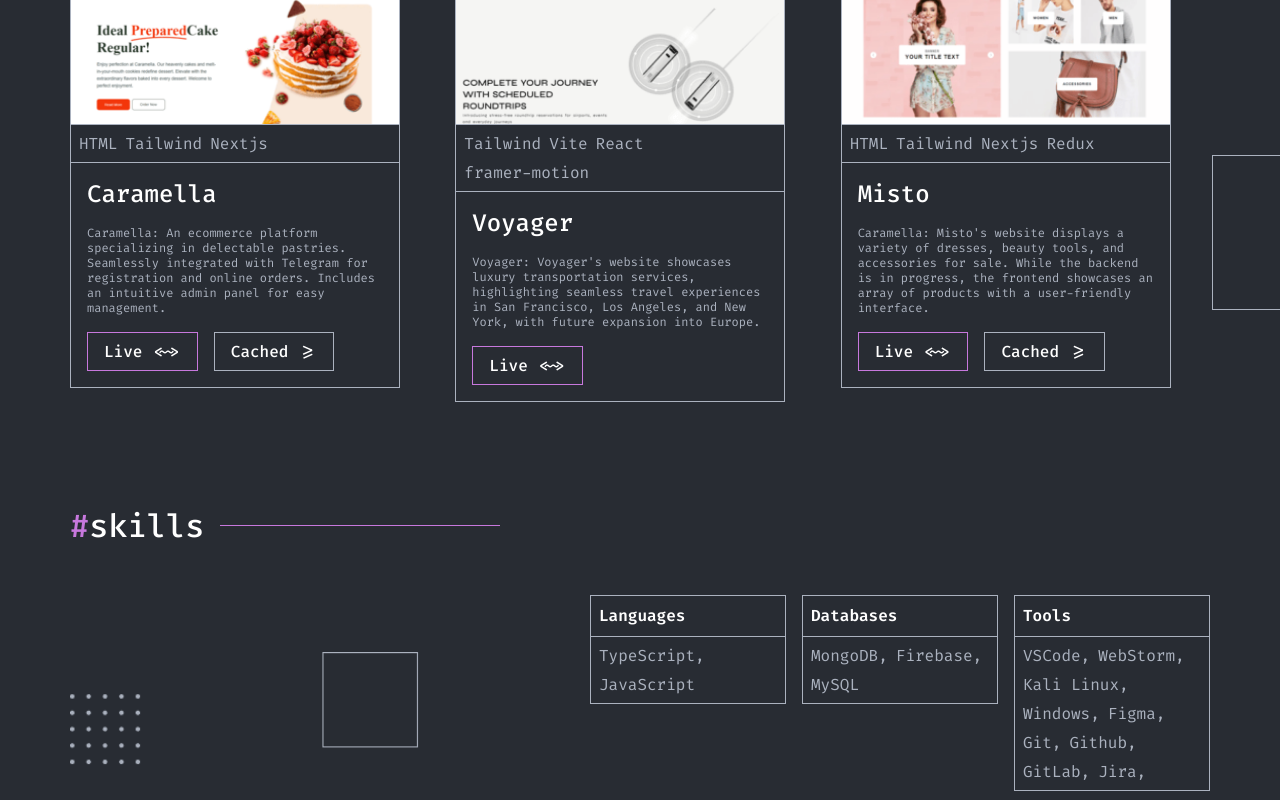
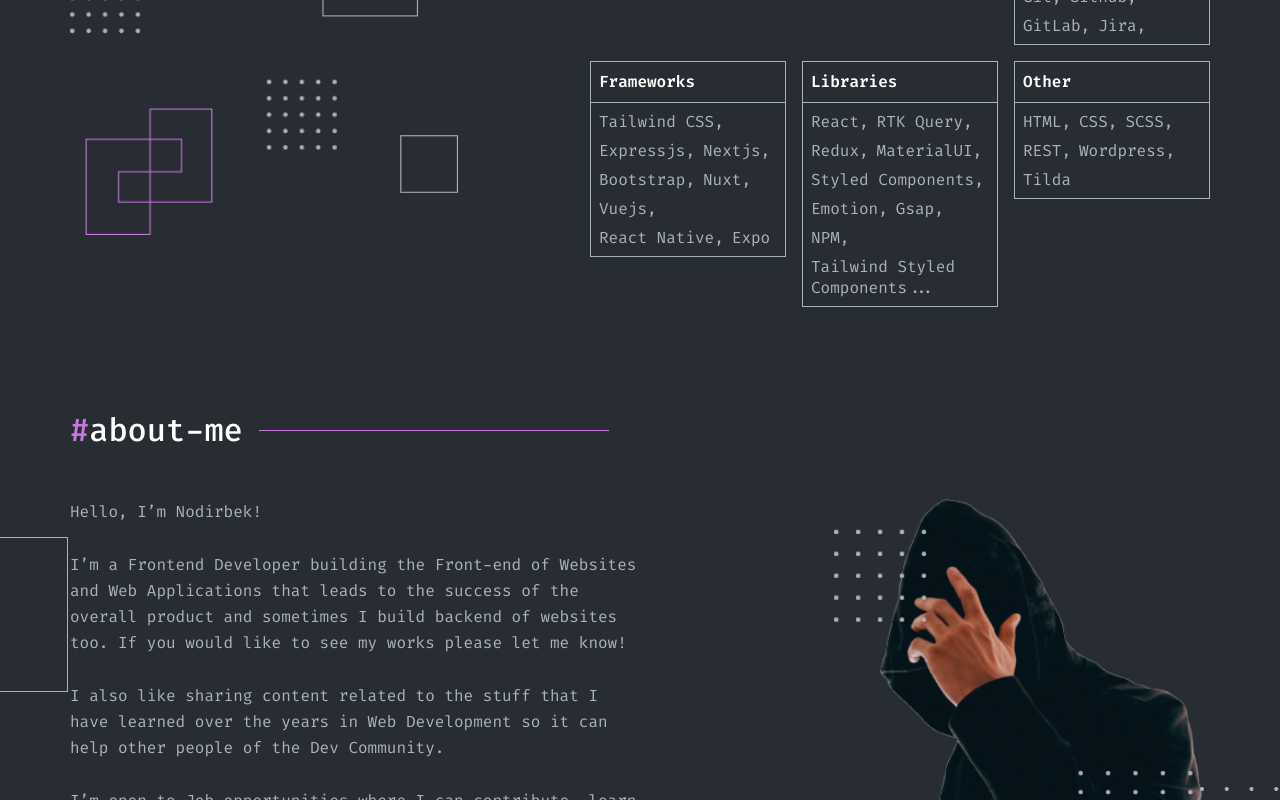
Before and after one commit to nbn2000/portfolio, a React (Vite) app: page / in a window 1280 px wide. Shown: the part 1180-1980 px from the top of the page. Built offline with nearby package versions, Linux system fonts and the light colour scheme.

Commit message:
removed projects

```diff
--- a/package.json
+++ b/package.json
@@ -33,7 +33,7 @@
     "postcss": "^8.4.35",
     "tailwindcss": "^3.4.1",
     "vite": "^5.1.0",
-    "vite-plugin-alias": "^0.1.1"
+    "vite-plugin-alias": "^0.0.6"
   },
   "tags": [
     "swiper"
--- a/src/App.jsx
+++ b/src/App.jsx
@@ -31,7 +31,7 @@ const Loadable = (Component) => {
 
 const RootLayout = Loadable(lazy(() => import("./Layouts/RootLayout")));
 const Home = Loadable(lazy(() => import("./pages/Home")));
-const Works = Loadable(lazy(() => import("./pages/Works")));
+// const Works = Loadable(lazy(() => import("./pages/Works")));
 const About = Loadable(lazy(() => import("./pages/About")));
 const Contacts = Loadable(lazy(() => import("./pages/Contacts")));
 const NotFound = Loadable(lazy(() => import("./pages/NotFound")));
@@ -41,7 +41,7 @@ function App() {
     createRoutesFromElements(
       <Route path="/" element={<RootLayout />}>
         <Route index path="/" element={<Home />} />
-        <Route path="/works" element={<Works />} />
+        {/* <Route path="/works" element={<Works />} /> */}
         <Route path="/about" element={<About />} />
         <Route path="/contacts" element={<Contacts />} />
         <Route path="*" element={<NotFound />} />
--- a/src/components/navbar/index.jsx
+++ b/src/components/navbar/index.jsx
@@ -119,7 +119,7 @@ const Navbar = () => {
 
 const array = [
   { link: "/", name: "home" },
-  { link: "/works", name: "works" },
+  // { link: "/works", name: "works" },
   { link: "/about", name: "about-me" },
   { link: "/contacts", name: "contacts" },
 ];
--- a/src/constants/index.js
+++ b/src/constants/index.js
@@ -117,7 +117,7 @@ export const skills = [
   },
   {
     header: "Databases",
-    body: ["MongoDB,", "Firebase,", "MySQL"],
+    body: ["MongoDB,", "Firebase,", "MySQL,", "PostgreSQL"],
   },
   {
     header: "Tools",
@@ -135,7 +135,16 @@ export const skills = [
   },
   {
     header: "Frameworks",
-    body: ["Tailwind CSS,", "Expressjs,", "Nextjs,", "Bootstrap"],
+    body: [
+      "Tailwind CSS,",
+      "Expressjs,",
+      "Nextjs,",
+      "Bootstrap,",
+      "Nuxt,",
+      "Vuejs,",
+      "React Native,",
+      "Expo",
+    ],
   },
   {
     header: "Libraries",
@@ -146,12 +155,13 @@ export const skills = [
       "MaterialUI,",
       "Styled Components,",
       "Emotion,",
+      "Gsap,",
       "NPM,",
       "Tailwind Styled Components...",
     ],
   },
   {
     header: "Other",
-    body: ["HTML,", "CSS,", "SCSS,", "REST"],
+    body: ["HTML,", "CSS,", "SCSS,", "REST,", "Wordpress,", "Tilda"],
   },
 ];
--- a/src/sections/home/AboutMe.jsx
+++ b/src/sections/home/AboutMe.jsx
@@ -28,8 +28,8 @@ const AboutMe = () => {
             <p className="font-[400] text-[16px] leading-[26px] text-grey">
               I’m a Frontend Developer building the Front-end of Websites and
               Web Applications that leads to the success of the overall product
-              and sometimes I build backend of websites too. Check out some of
-              my work in the Projects section.
+              and sometimes I build backend of websites too. If you would like
+              to see my works please let me know!
             </p>
             <p className="font-[400] text-[16px] leading-[26px] text-grey">
               I also like sharing content related to the stuff that I have
--- a/src/sections/home/index.jsx
+++ b/src/sections/home/index.jsx
@@ -1,7 +1,7 @@
 import AboutMe from "./AboutMe";
 import Contacts from "./Contacts";
 import Header from "./Header";
-import Projects from "./Projects";
+// import Projects from "./Projects";
 import Quote from "./Quote";
 import Skills from "./Skills";
 
@@ -10,7 +10,7 @@ const HomeView = () => {
     <>
       <Header />
       <Quote />
-      <Projects />
+      {/* <Projects /> */}
       <Skills />
       <AboutMe />
       <Contacts />
```
Also changed, not shown: 1 other file (tests, documents, lock files or other folders).
